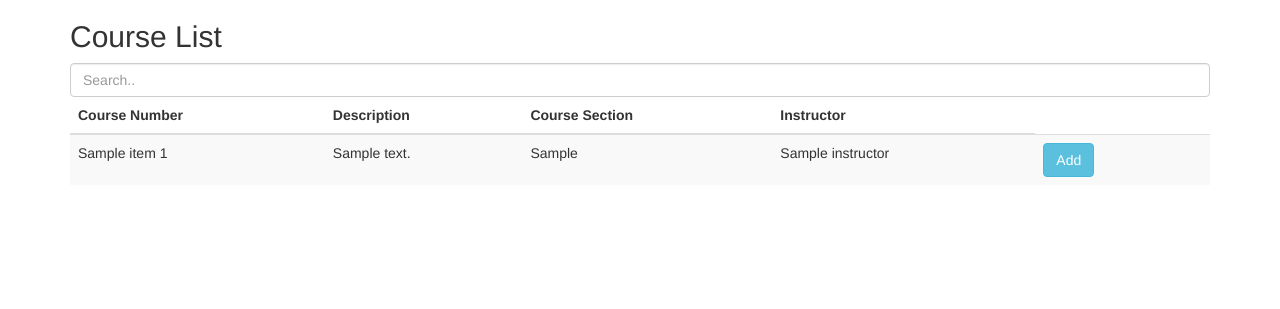
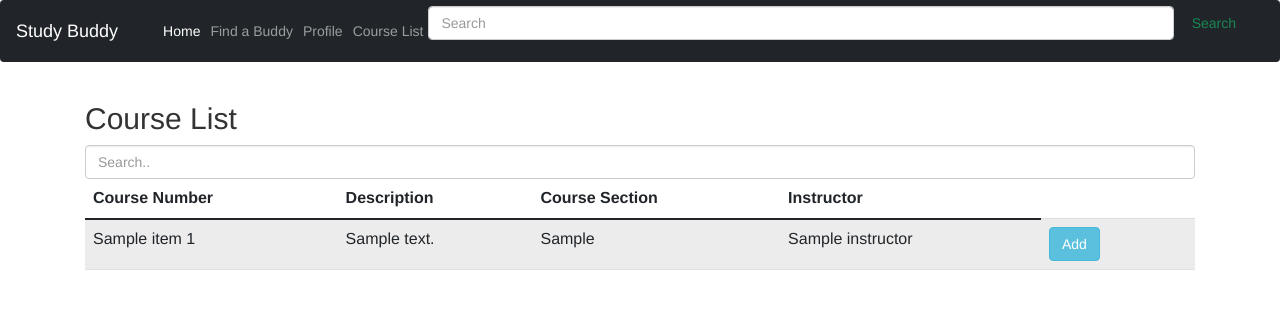
Before and after one commit to keyandu/studdybuddyapp, a Django app: page /class/ in a window 1280 px wide. Shown: the top 309 px of the page. Run offline with Django 4.2, Linux system fonts and the light colour scheme; tables that the repository leaves empty hold one stand-in row (values such as "Sample post"); a database or web service that is not in the repository returns one stand-in record (values such as "Sample title"); data that the repository does not hold is empty; some libraries are stand-ins or nearby versions.

Commit message:
homepage edits

```diff
--- a/app/templates/classinfo.html
+++ b/app/templates/classinfo.html
@@ -1,3 +1,48 @@
+{% load static %}
+{% load socialaccount %}
+<html lang="en">
+<head>
+    <meta charset="utf-8">
+    <meta name="viewport" content="width=device-width, initial-scale=1">
+    <title>Study Buddy</title>
+    <!-- Bootstrap CSS -->
+    <link href="https://cdn.jsdelivr.net/npm/bootstrap@5.0.2/dist/css/bootstrap.min.css" rel="stylesheet" integrity="sha384-EVSTQN3/azprG1Anm3QDgpJLIm9Nao0Yz1ztcQTwFspd3yD65VohhpuuCOmLASjC" crossorigin="anonymous">
+</head>
+<!--<body>-->
+<!--    &lt;!&ndash; Bootstrap JS Bundle with Popper &ndash;&gt;-->
+<!--    <script src="https://cdn.jsdelivr.net/npm/bootstrap@5.0.2/dist/js/bootstrap.bundle.min.js" integrity="sha384-MrcW6ZMFYlzcLA8Nl+NtUVF0sA7MsXsP1UyJoMp4YLEuNSfAP+JcXn/tWtIaxVXM" crossorigin="anonymous"></script>-->
+<!--</body>-->
+</html>
+
+<nav class="navbar navbar-expand-lg navbar-dark bg-dark">
+  <div class="container-fluid">
+    <a class="navbar-brand" href="#">Study Buddy</a>
+    <button class="navbar-toggler" type="button" data-bs-toggle="collapse" data-bs-target="#navbarSupportedContent" aria-controls="navbarSupportedContent" aria-expanded="false" aria-label="Toggle navigation">
+      <span class="navbar-toggler-icon"></span>
+    </button>
+    <div class="collapse navbar-collapse" id="navbarSupportedContent">
+      <ul class="navbar-nav me-auto mb-2 mb-lg-0">
+        <li class="nav-item">
+          <a class="nav-link active" aria-current="page" href="/">Home</a>
+        </li>
+        <li class="nav-item">
+          <a class="nav-link" href="#">Find a Buddy</a>
+        </li>
+        <li class="nav-item">
+          <a class="nav-link" href="#" >Profile</a>
+        </li>
+        <li class="nav-item">
+          <a class="nav-link" href="/class" >Course List</a>
+        </li>
+      </ul>
+      <form class="d-flex">
+        <input class="form-control me-2" type="search" placeholder="Search" aria-label="Search">
+        <button class="btn btn-outline-success" type="submit">Search</button>
+      </form>
+    </div>
+  </div>
+</nav>
+
 <!DOCTYPE html>
 <html lang="en">
 <head>
```
